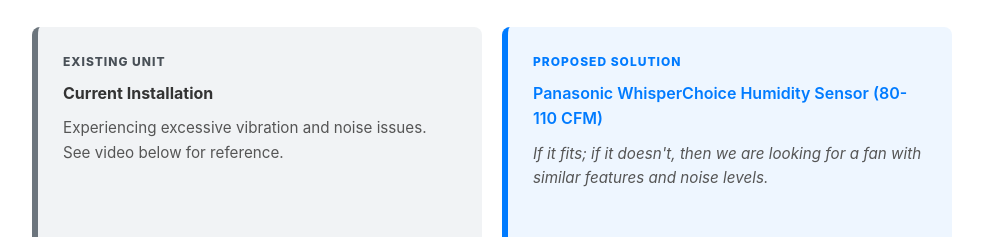
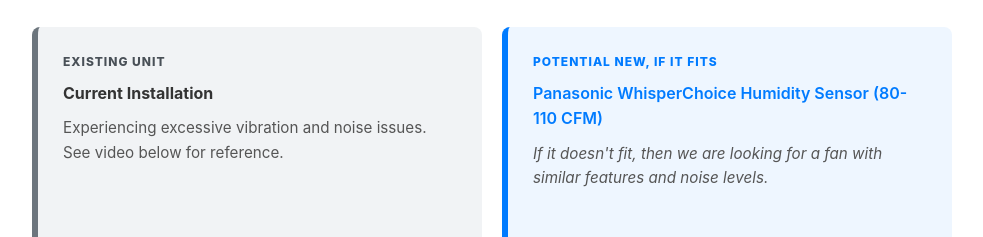
Before and after one commit to jcandresen/bathroom-fan, a plain HTML site: page index.html in a window 1280 px wide. Shown: the part 173-410 px from the top of the page, without its empty margins (148-1131 px from the left). Drawn offline with Linux system fonts and the light colour scheme.

Commit message:
Modify proposed solution details in index.html
Updated the proposed solution description for clarity.

```diff
--- a/index.html
+++ b/index.html
@@ -154,12 +154,12 @@
             </div>
 
             <div class="comparison-card target-box">
-                <span class="status-label" style="color: #007bff;">Proposed Solution</span>
+                <span class="status-label" style="color: #007bff;">Potential New, if it fits</span>
                 <a href="https://www.homedepot.ca/product/panasonic-80-110-cfm-0-3-0-5-sones-whisper-choice-humidity-sensor-bath-fan-for-rooms-100-sq-ft-energy-star-/1001385615" target="_blank">
                     Panasonic WhisperChoice Humidity Sensor (80-110 CFM)
                 </a>
                 <p style="margin-top: 10px; margin-bottom: 0; font-size: 0.95rem;">
-                    <em>If it fits; if it doesn't, then we are looking for a fan with similar features and noise levels.</em>
+                    <em>If it doesn't fit, then we are looking for a fan with similar features and noise levels.</em>
                 </p>
             </div>
         </div>
```
